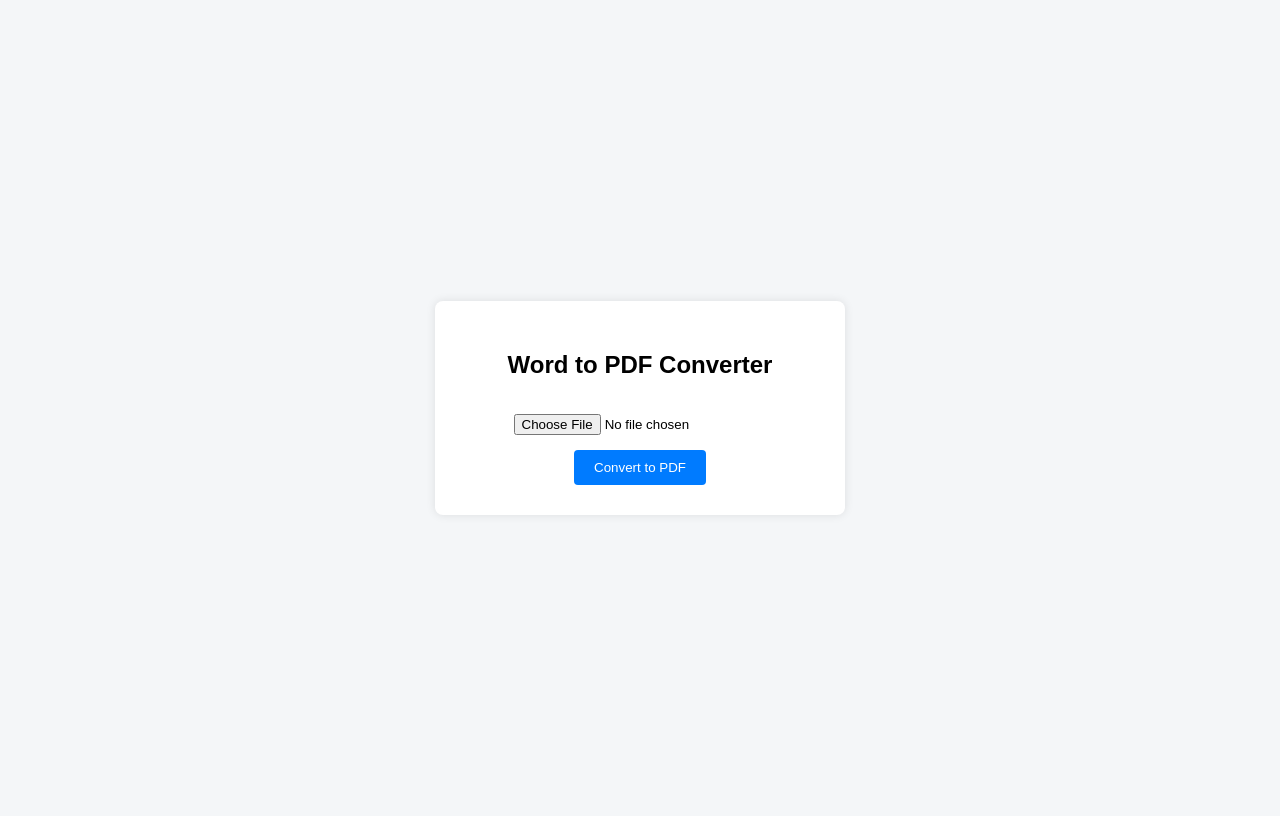
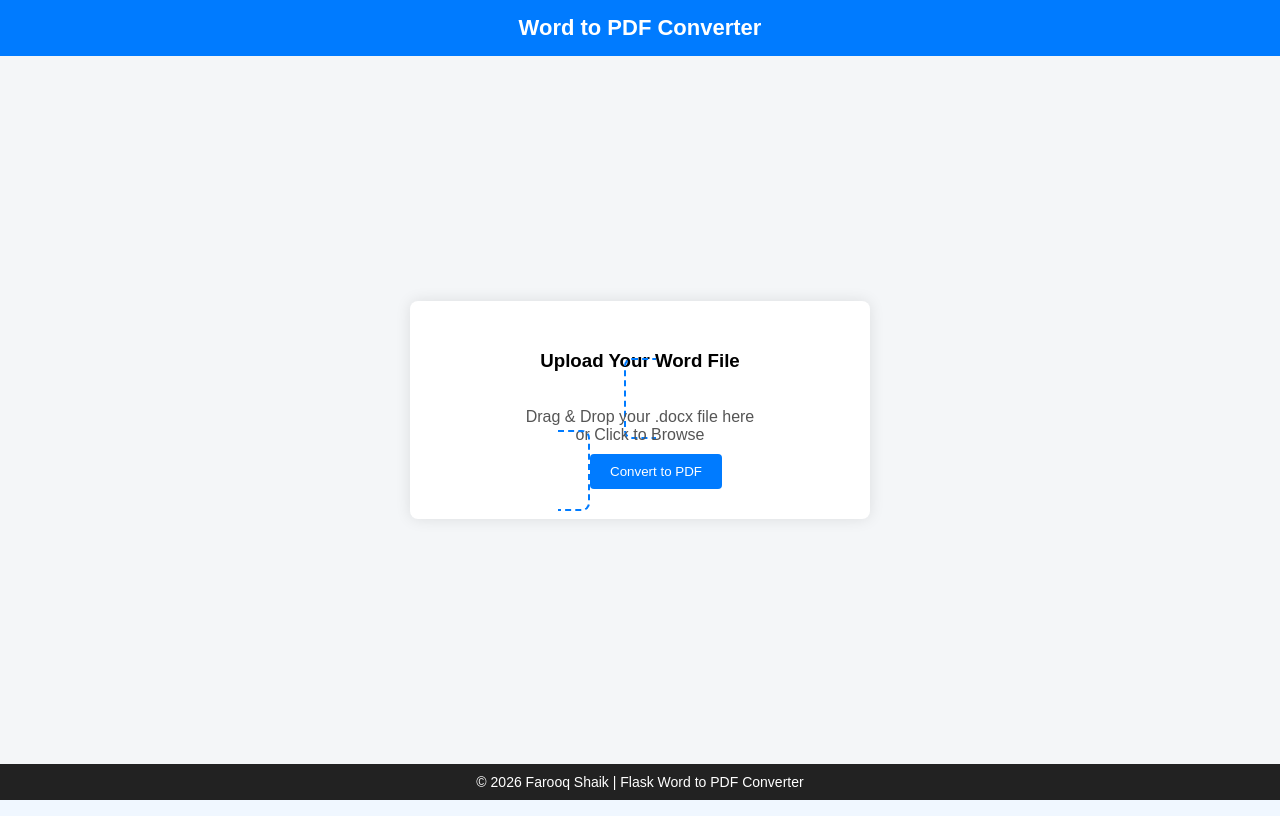
Before and after one commit to funfarooq/word-to-pdf, a Flask app: page / in a window 1280 px wide. Run offline with Flask 3, Linux system fonts and the light colour scheme.

Commit message:
Update index.html

```diff
--- a/templates/index.html
+++ b/templates/index.html
@@ -3,26 +3,67 @@
 <head>
     <meta charset="UTF-8">
     <title>Word to PDF Converter</title>
+
     <style>
         body {
             font-family: Arial, sans-serif;
+            margin: 0;
             background: #f4f6f8;
+            display: flex;
+            flex-direction: column;
+            min-height: 100vh;
+        }
+
+        /* Header */
+        header {
+            background: #007bff;
+            color: white;
+            padding: 15px 0;
+            text-align: center;
+            font-size: 22px;
+            font-weight: bold;
+        }
+
+        /* Main container */
+        .container {
+            flex: 1;
             display: flex;
             justify-content: center;
             align-items: center;
-            height: 100vh;
         }
+
         .box {
             background: #ffffff;
             padding: 30px;
             border-radius: 8px;
-            box-shadow: 0 0 10px rgba(0,0,0,0.1);
-            width: 350px;
+            box-shadow: 0 0 15px rgba(0,0,0,0.1);
+            width: 400px;
             text-align: center;
         }
+
+        /* Drag Area */
+        .drop-area {
+            border: 2px dashed #007bff;
+            border-radius: 8px;
+            padding: 30px;
+            cursor: pointer;
+            margin-bottom: 15px;
+            transition: 0.3s;
+        }
+
+        .drop-area:hover {
+            background: #e9f2ff;
+        }
+
+        .drop-area p {
+            margin: 0;
+            color: #555;
+        }
+
         input[type="file"] {
-            margin: 15px 0;
+            display: none;
         }
+
         button {
             background: #007bff;
             color: white;
@@ -30,23 +71,70 @@
             padding: 10px 20px;
             cursor: pointer;
             border-radius: 4px;
+            margin-top: 10px;
         }
+
         button:hover {
             background: #0056b3;
+        }
+
+        /* Footer */
+        footer {
+            background: #222;
+            color: white;
+            text-align: center;
+            padding: 10px;
+            font-size: 14px;
         }
     </style>
 </head>
 <body>
 
-<div class="box">
-    <h2>Word to PDF Converter</h2>
+<header>
+    Word to PDF Converter
+</header>
 
-    <form action="/convert" method="post" enctype="multipart/form-data">
-        <input type="file" name="file" accept=".doc,.docx" required>
-        <br>
-        <button type="submit">Convert to PDF</button>
-    </form>
+<div class="container">
+    <div class="box">
+        <h3>Upload Your Word File</h3>
+
+        <form action="/convert" method="post" enctype="multipart/form-data">
+
+            <label class="drop-area" id="drop-area">
+                <p>Drag & Drop your .docx file here<br>or Click to Browse</p>
+                <input type="file" name="file" id="fileInput" accept=".docx" required>
+            </label>
+
+            <button type="submit">Convert to PDF</button>
+        </form>
+    </div>
 </div>
+
+<footer>
+    © 2026 Farooq Shaik | Flask Word to PDF Converter
+</footer>
+
+<script>
+    const dropArea = document.getElementById("drop-area");
+    const fileInput = document.getElementById("fileInput");
+
+    dropArea.addEventListener("click", () => fileInput.click());
+
+    dropArea.addEventListener("dragover", (e) => {
+        e.preventDefault();
+        dropArea.style.background = "#e9f2ff";
+    });
+
+    dropArea.addEventListener("dragleave", () => {
+        dropArea.style.background = "white";
+    });
+
+    dropArea.addEventListener("drop", (e) => {
+        e.preventDefault();
+        fileInput.files = e.dataTransfer.files;
+        dropArea.style.background = "white";
+    });
+</script>
 
 </body>
 </html>
```
